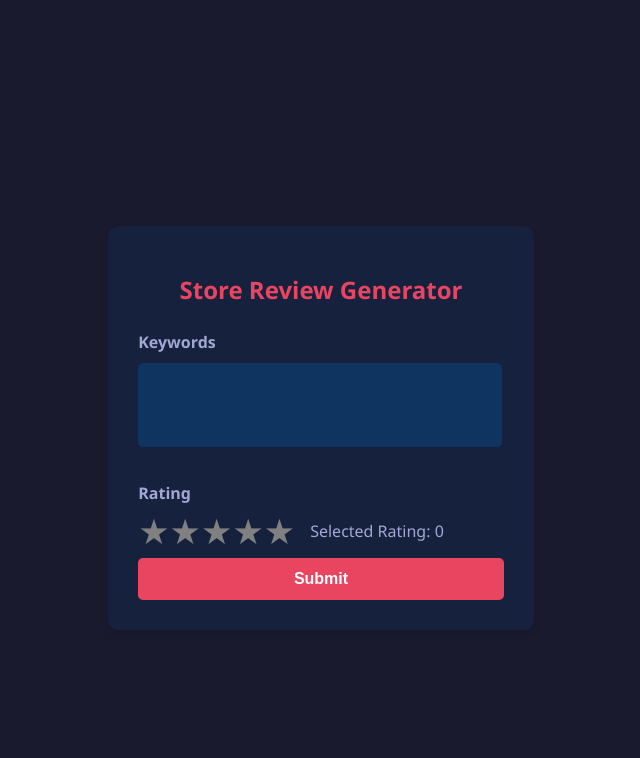
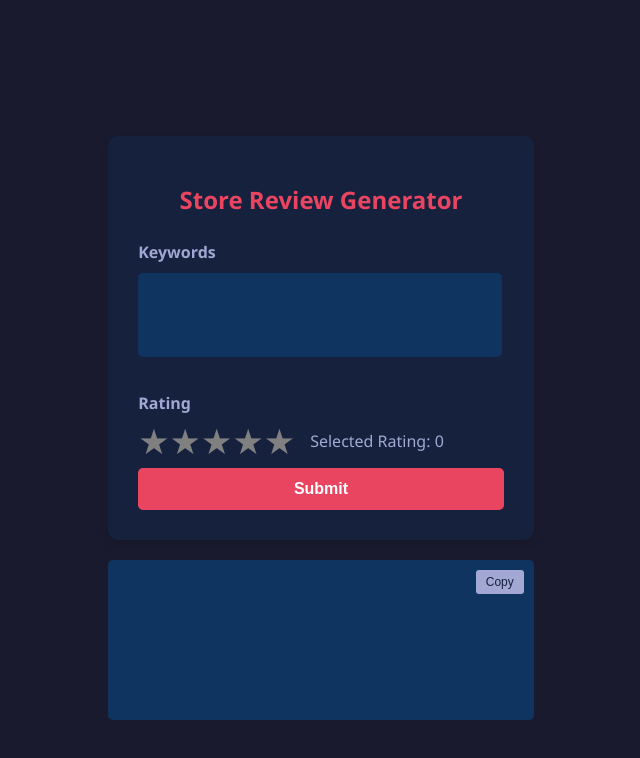
Before and after one commit to stablelane/store-review-generator, a React (Vite) app: page / in a window 1280 px wide. Shown: the top 758 px of the page, without its empty margins (349-989 px from the left). Built offline with nearby package versions, Linux system fonts and the light colour scheme.

Commit message:
add ReviewOutput component and styling

```diff
--- a/src/App.jsx
+++ b/src/App.jsx
@@ -1,5 +1,6 @@
 import { KeywordsInput } from "./components/KeywordsInput";
 import { RatingSelector } from "./components/RatingSelector";
+import { ReviewOutput } from "./components/ReviewOutput";
 import { SubmitButton } from "./components/SubmitButton";
 import "./index.css"
 import { useState } from "react";
@@ -7,6 +8,8 @@ import { useState } from "react";
 function App() {
   const [rating, setRating] = useState(0);
   const [keywords, setKeywords] = useState("");
+  const [review, setReview] = useState("");
+
   async function handleSubmit(event) {
     event.preventDefault();
     if (!keywords.trim()) {
@@ -40,17 +43,22 @@ function App() {
       }
 
       const data = await response.json();
-      console.log(data.choices[0].message.content.trim());
+      const generatedReview = data.choices[0].message.content.trim();
+      setReview(generatedReview);
+      console.log(setReview)
     } catch (error) {
       console.error("Error:", error.message);
     }
   }
   return (
-    <form onSubmit={handleSubmit} className="review-form">
-      <KeywordsInput keywords={keywords} setKeywords={setKeywords} />
-      <RatingSelector rating={rating} setRating={setRating} />
-      <SubmitButton />
-    </form>
+    <>
+      <form onSubmit={handleSubmit} className="review-form">
+        <KeywordsInput keywords={keywords} setKeywords={setKeywords} />
+        <RatingSelector rating={rating} setRating={setRating} />
+        <SubmitButton />
+      </form>
+      <ReviewOutput review={review} />
+    </>
 
   );
 }
--- /dev/null
+++ b/src/components/ReviewOutput.jsx
@@ -0,0 +1,13 @@
+export function ReviewOutput({ review }) {
+    return (
+        <div className="review-output">
+            <button className="copy-button"
+            type="button"
+            //   onClick={handleCopyReview}
+            >
+            Copy
+            </button>
+            {review}
+        </div>
+    )
+}
--- a/src/index.css
+++ b/src/index.css
@@ -1,5 +1,6 @@
 body {
     display: flex;
+    flex-direction: column;
     justify-content: center;
     align-items: center;
     min-height: 100vh;
@@ -9,6 +10,7 @@ body {
   }
 
   .review-form {
+    margin: 0 auto;
     background-color: #16213e;
     width: 100%;
     max-width: 500px;
@@ -78,3 +80,26 @@ body {
     font-size: 16px;
     font-weight: 600;
   }
+  .review-output {
+    background-color: #0f3460;
+    color: #ffffff;
+    padding: 30px;
+    border-radius: 5px;
+    margin-top: 20px;
+    position: relative;
+    min-height: 100px;
+    width: 100%;
+    max-width: 620px;
+  }
+  .copy-button {
+    position: absolute;
+    top: 10px;
+    right: 10px;
+    background-color: #a2a8d3;
+    color: #16213e;
+    border: none;
+    padding: 5px 10px;
+    border-radius: 3px;
+    cursor: pointer;
+    font-size: 12px;
+  }
```
